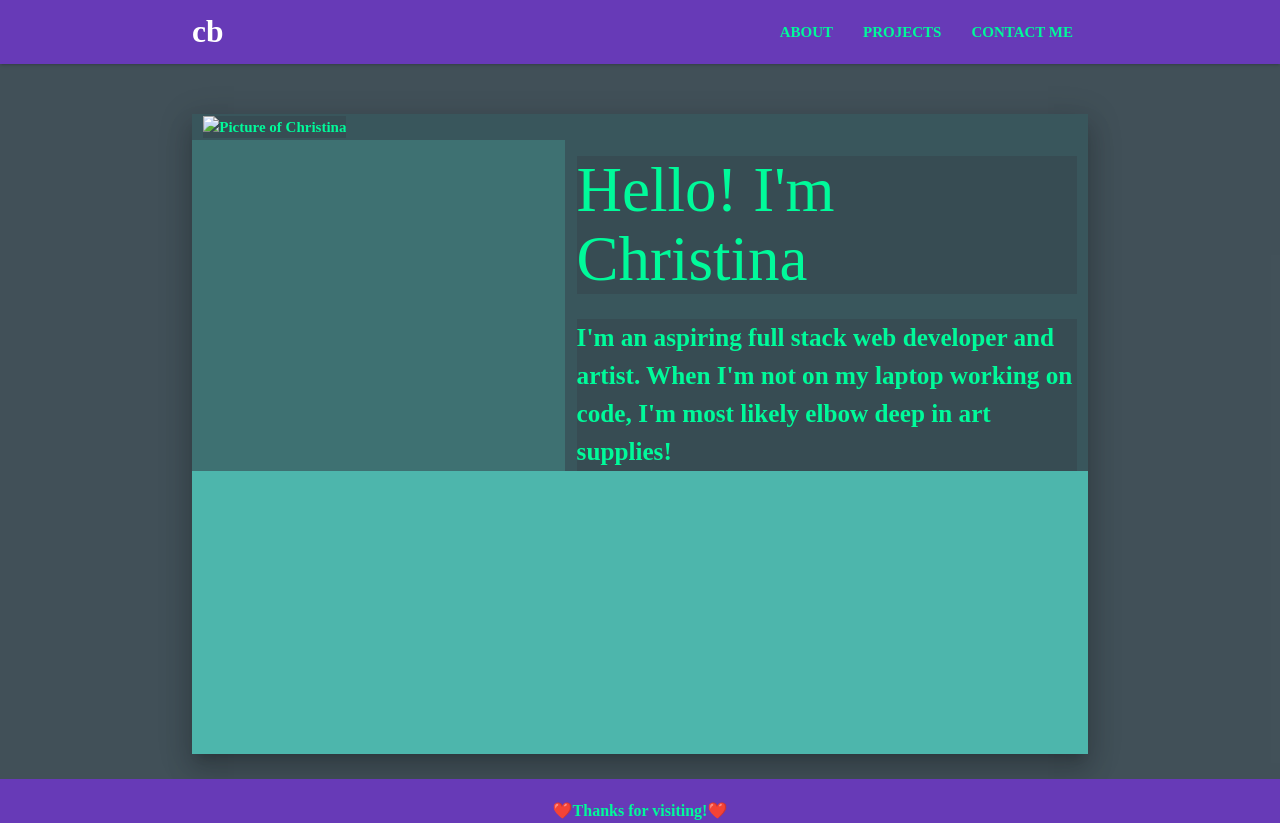
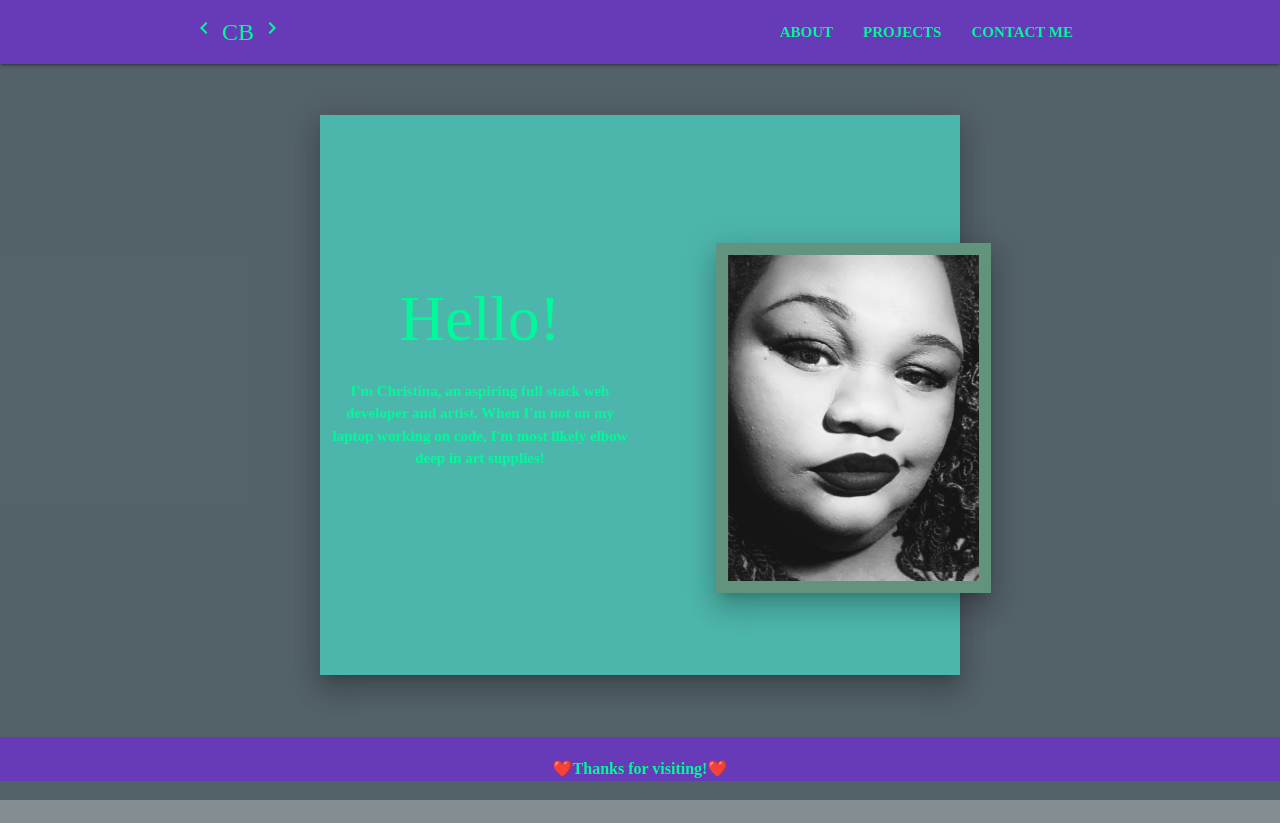
Before and after one commit to nbrown225/christinaPortfolio, a plain HTML site: page index.html in a window 1280 px wide. After the commit the page ends 800 px from the top, so only its background shows below. Drawn offline with nearby package versions, Linux system fonts and the light colour scheme.

Commit message:
added self image. added background to about me section. resized about me container to fit info better. fixed color and shadow for about me section

```diff
--- a/assets/css/style.css
+++ b/assets/css/style.css
@@ -22,12 +22,22 @@ body {
 nav ul li a{
     color: mediumspringgreen;
 }
+#about-container {
+    height: 70vh;
+    width: 50vw;
+    margin-top: 4%;
+    margin-bottom: 4.82%;
+}
 
-.self-img {
-    height: 25vw;
-    margin-top: 2px;
-    margin-bottom: 2px;
-    border: 12px black;
+#about-img {
+    height: 350px;
+    width: 275px;
+    border: 12px solid rgb(98, 148, 125);
+    margin-left: 65px;
+}
+
+#about-section {
+    margin-top: 20%;
 }
 
 #project-container {
--- a/index.html
+++ b/index.html
@@ -15,7 +15,7 @@
     <header>
         <nav class="nav-wrapper deep-purple lighten">
             <div class="container">
-                <a href="#" class="brand-logo left">cb</a>
+                <i class="left deep-purple lighten material-icons">keyboard_arrow_left CB keyboard_arrow_right</i>
                 <ul class="right deep-purple lighten">
                     <li class="deep-purple lighten"><a href="./index.html">ABOUT</a></li>
                     <li class="deep-purple lighten"><a href="./projects.html">PROJECTS</a></li>
@@ -24,23 +24,21 @@
             </div>
             </nav>
     </header>
-    <div class="main">
-        <div class="container z-depth-4 teal lighten-2" id="contact-me">
-            <div class="row">
-                <div class="col s7 push-s5 flow-text" id="intro">
-                    <h1>Hello! I'm Christina</h1>
-                    <p>
-                        I'm an aspiring full stack web developer and artist.
-                        When I'm not on my laptop working on code, I'm most likely elbow deep in art supplies!
-                    </p>
-                </div>
-                <div class="col s5 pull-s7">
-                    <img class="self-img" src="./assets/images/ComingSoon.png" alt="Picture of Christina">
-                </div>
+    <div class="container z-depth-4 teal lighten-2" id="about-container">
+        <div class="row teal lighten-2" id="about-section">
+            <div class="col s6 center teal lighten-2" id="intro">
+                <h1 class="teal lighten-2">Hello!</h1>
+                <p class="teal lighten-2">
+                    I'm <span class="teal lighten-2">Christina</span>, an aspiring full stack web developer and artist.
+                    When I'm not on my laptop working on code, I'm most likely elbow deep in art supplies!
+                </p>
+            </div>
+            <div class="col s6 teal lighten-2">
+                <img class="z-depth-4" src="./assets/images/aboutMePic.jfif" alt="" id="about-img">
             </div>
         </div>
     </div>
-     </main>
+
      <footer class="page-footer deep-purple lighten">
         <div class="footer-copyriht deep-purple lighten">
             <div class="container center deep-purple lighten">
```
Also changed, not shown: assets/images/aboutMePic.jfif (added).
